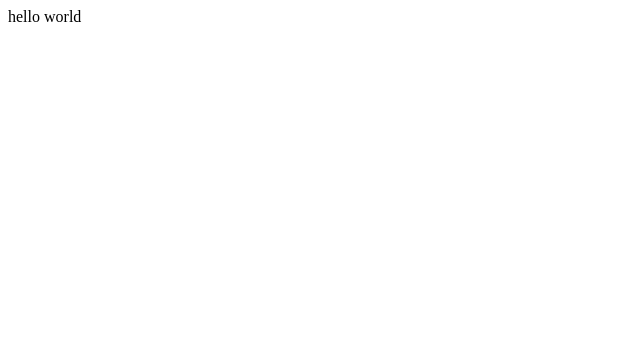
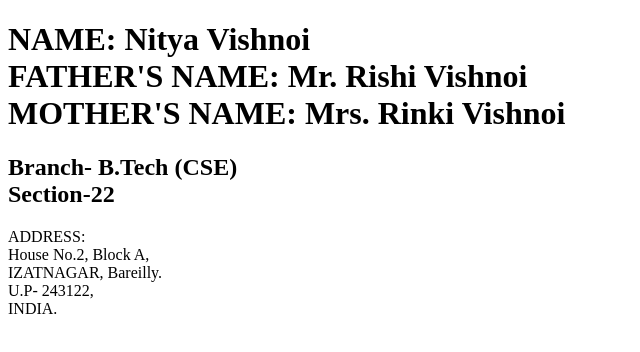
Before and after one commit to nitya0859/college-projects, a plain HTML site: page index.html in a window 1280 px wide. Shown: the whole page, without its empty margins (0-640 px from the left). Drawn offline with Linux system fonts and the light colour scheme.

Commit message:
Program added

```diff
--- a/index.html
+++ b/index.html
@@ -1 +1,10 @@
-<p>hello world</p>
+<!DOCTYPE html>
+<head>
+    <title>My First HTML Page</title>
+</head>
+<body>
+    <h1>NAME: Nitya Vishnoi<br>FATHER'S NAME: Mr. Rishi Vishnoi<br>MOTHER'S NAME: Mrs. Rinki Vishnoi</h1>
+    <h2>Branch- B.Tech (CSE)<br>Section-22</h2>
+    <p>ADDRESS: <br>House No.2, Block A, <br>IZATNAGAR, Bareilly.<br>U.P- 243122, <br>INDIA.</p>
+</body>
+</html>
```
